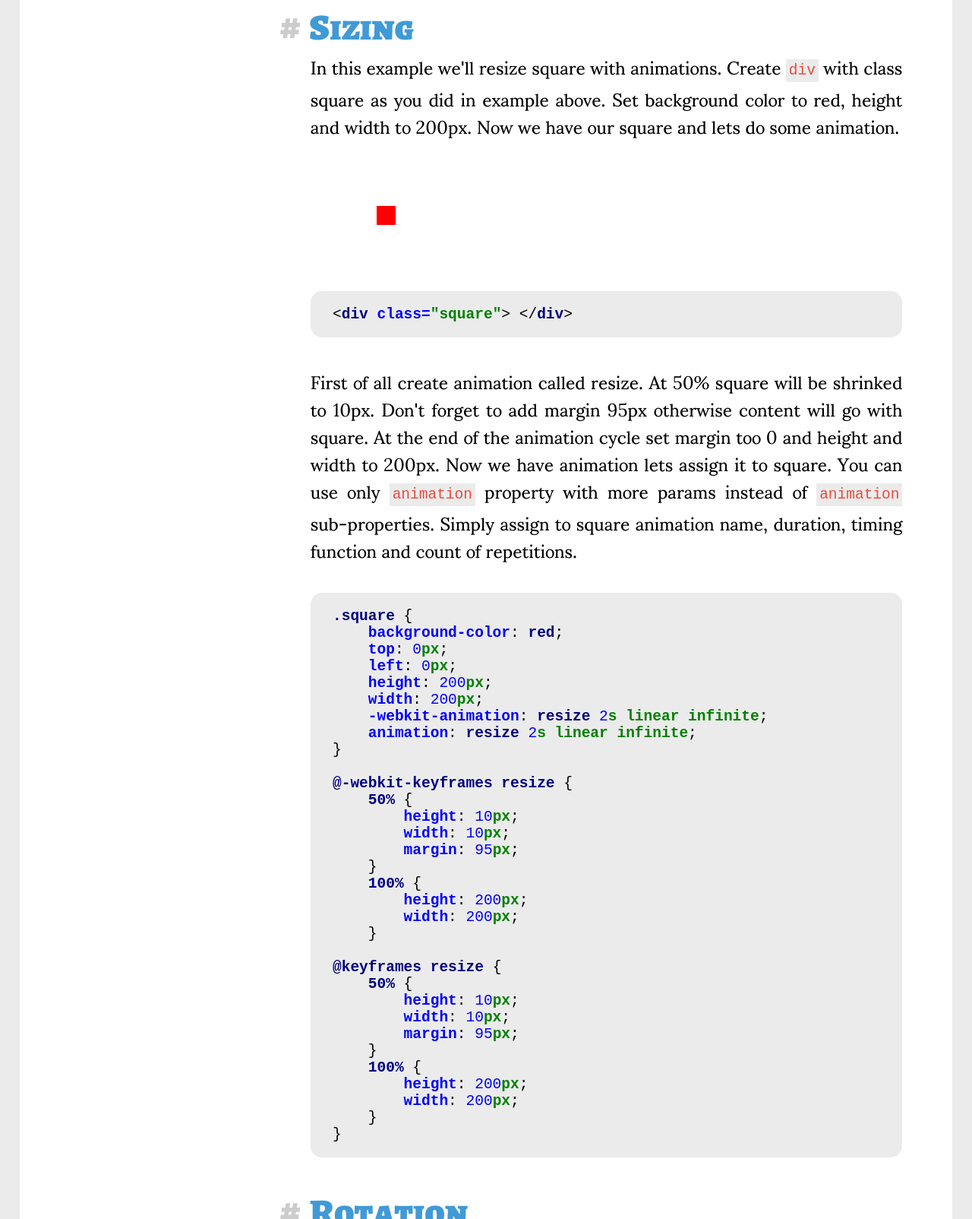
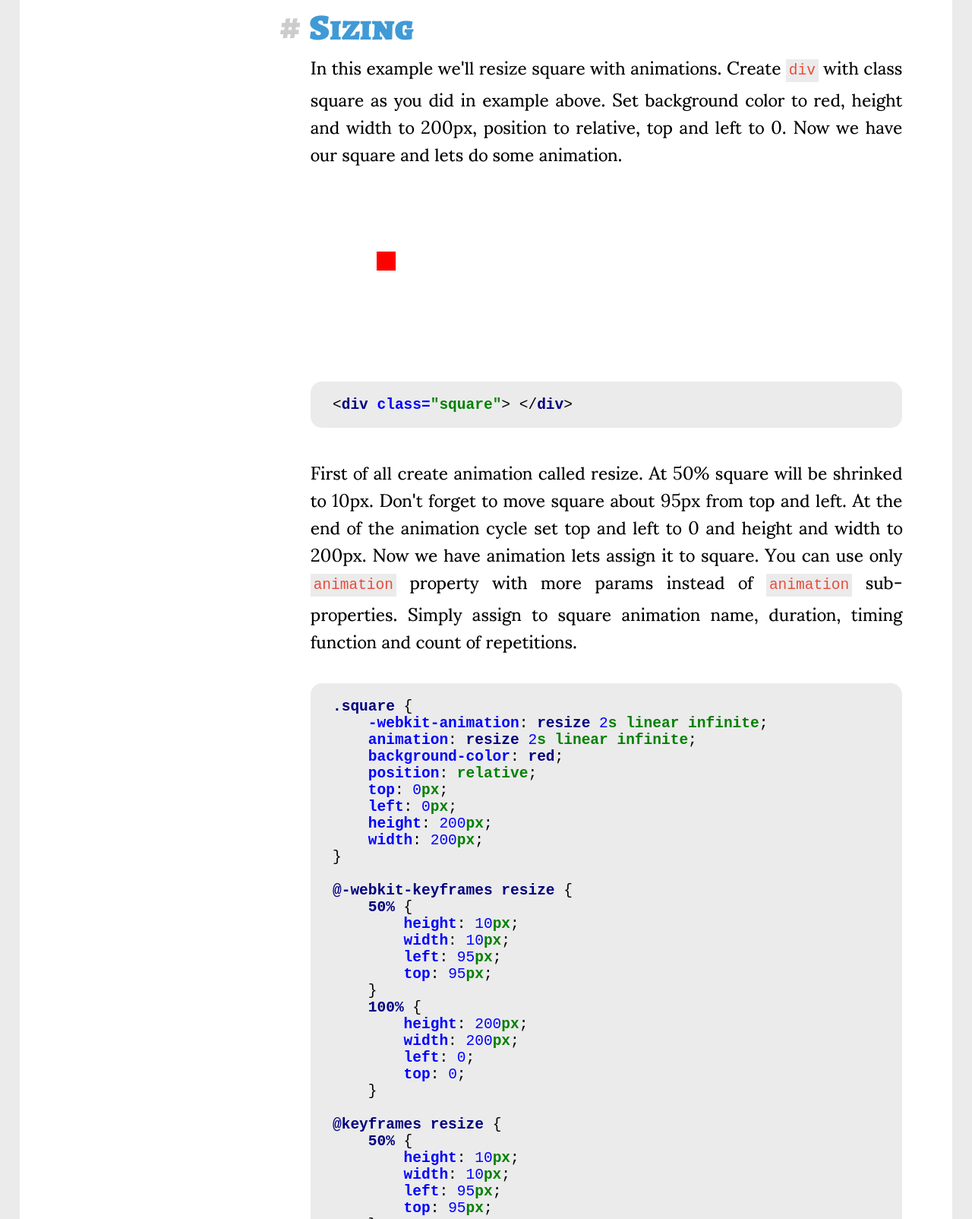
Before and after one commit to vaclavpavlicek/CSS3Tricks, a plain HTML site: page src/animations.html in a window 1280 px wide. Shown: the part 3538-5142 px from the top of the page at 76% size. Drawn offline with Linux system fonts and the light colour scheme.

Commit message:
fix bug with sizing square

```diff
--- a/src/animations.html
+++ b/src/animations.html
@@ -192,10 +192,10 @@
         <div class="text">
             <p>
                 In this example we'll resize square with animations. Create <code class="keyword">div</code> with class
-                square as you did in example above. Set background color to red, height and width to 200px. Now we have
-                our square and lets do some animation.
+                square as you did in example above. Set background color to red, height and width to 200px, position to
+                relative, top and left to 0. Now we have our square and lets do some animation.
             </p>
-            <div class="example">
+            <div class="example fixed-height">
                 <div class="square sizing-square"></div>
             </div>
             <code class="code-snippet">
@@ -204,24 +204,14 @@
                 &lt;/<span class="tag-name"><b>div</b></span>&gt;
             </code>
             <p>
-                First of all create animation called resize. At 50% square will be shrinked to 10px. Don't forget to add
-                margin 95px otherwise content will go with square. At the end of the animation cycle set margin too 0 and
+                First of all create animation called resize. At 50% square will be shrinked to 10px. Don't forget to move
+                square about 95px from top and left. At the end of the animation cycle set top and  left to 0 and
                 height and width to 200px. Now we have animation lets assign it to square. You can use only
                 <code class="keyword">animation</code> property with more params instead of <code class="keyword">animation</code> sub-properties.
                 Simply assign to square animation name, duration, timing function and count of repetitions.
             </p>
             <code class="code-snippet">
                 <span class="css-selector"><b>.square</b></span>&nbsp;{<br>
-                <span class="css-property"><b>&nbsp;&nbsp;&nbsp;&nbsp;background-color</b></span>: <span
-                    class="css-text-value"><b>red</b></span>;<br>
-                <span class="css-property"><b>&nbsp;&nbsp;&nbsp;&nbsp;top</b></span>: <span
-                    class="css-number-value">0</span><span class="css-unit"><b>px</b></span>;<br>
-                <span class="css-property"><b>&nbsp;&nbsp;&nbsp;&nbsp;left</b></span>: <span
-                    class="css-number-value">0</span><span class="css-unit"><b>px</b></span>;<br>
-                <span class="css-property"><b>&nbsp;&nbsp;&nbsp;&nbsp;height</b></span>: <span
-                    class="css-number-value">200</span><span class="css-unit"><b>px</b></span>;<br>
-                <span class="css-property"><b>&nbsp;&nbsp;&nbsp;&nbsp;width</b></span>: <span
-                    class="css-number-value">200</span><span class="css-unit"><b>px</b></span>;<br>
                 <span class="css-property"><b>&nbsp;&nbsp;&nbsp;&nbsp;-webkit-animation</b></span>: <span
                     class="css-text-value"><b>resize</b></span> <span
                     class="css-number-value">2</span><span class="css-unit"><b>s</b></span> <span
@@ -232,6 +222,18 @@
                     class="css-number-value">2</span><span class="css-unit"><b>s</b></span> <span
                     class="css-unit"><b>linear</b></span> <span
                     class="css-unit"><b>infinite</b></span>;<br>
+                <span class="css-property"><b>&nbsp;&nbsp;&nbsp;&nbsp;background-color</b></span>: <span
+                    class="css-text-value"><b>red</b></span>;<br>
+                <span class="css-property"><b>&nbsp;&nbsp;&nbsp;&nbsp;position</b></span>: <span
+                    class="css-unit"><b>relative</b></span>;<br>
+                <span class="css-property"><b>&nbsp;&nbsp;&nbsp;&nbsp;top</b></span>: <span
+                    class="css-number-value">0</span><span class="css-unit"><b>px</b></span>;<br>
+                <span class="css-property"><b>&nbsp;&nbsp;&nbsp;&nbsp;left</b></span>: <span
+                    class="css-number-value">0</span><span class="css-unit"><b>px</b></span>;<br>
+                <span class="css-property"><b>&nbsp;&nbsp;&nbsp;&nbsp;height</b></span>: <span
+                    class="css-number-value">200</span><span class="css-unit"><b>px</b></span>;<br>
+                <span class="css-property"><b>&nbsp;&nbsp;&nbsp;&nbsp;width</b></span>: <span
+                    class="css-number-value">200</span><span class="css-unit"><b>px</b></span>;<br>
                 }<br>
                 <br><span class="css-selector"><b>@-webkit-keyframes</b></span>&nbsp;<span class="css-selector"><b>resize</b></span>&nbsp;{<br>
                 <span class="css-selector"><b>&nbsp;&nbsp;&nbsp;&nbsp;50%</b></span>&nbsp;{<br>
@@ -239,7 +241,9 @@
                     class="css-number-value">10</span><span class="css-unit"><b>px</b></span>;<br>
                 <span class="css-property"><b>&nbsp;&nbsp;&nbsp;&nbsp;&nbsp;&nbsp;&nbsp;&nbsp;width</b></span>: <span
                     class="css-number-value">10</span><span class="css-unit"><b>px</b></span>;<br>
-                <span class="css-property"><b>&nbsp;&nbsp;&nbsp;&nbsp;&nbsp;&nbsp;&nbsp;&nbsp;margin</b></span>: <span
+                <span class="css-property"><b>&nbsp;&nbsp;&nbsp;&nbsp;&nbsp;&nbsp;&nbsp;&nbsp;left</b></span>: <span
+                    class="css-number-value">95</span><span class="css-unit"><b>px</b></span>;<br>
+                <span class="css-property"><b>&nbsp;&nbsp;&nbsp;&nbsp;&nbsp;&nbsp;&nbsp;&nbsp;top</b></span>: <span
                     class="css-number-value">95</span><span class="css-unit"><b>px</b></span>;<br>
                 &nbsp;&nbsp;&nbsp;&nbsp;}<br>
                 <span class="css-selector"><b>&nbsp;&nbsp;&nbsp;&nbsp;100%</b></span>&nbsp;{<br>
@@ -247,13 +251,19 @@
                     class="css-number-value">200</span><span class="css-unit"><b>px</b></span>;<br>
                 <span class="css-property"><b>&nbsp;&nbsp;&nbsp;&nbsp;&nbsp;&nbsp;&nbsp;&nbsp;width</b></span>: <span
                     class="css-number-value">200</span><span class="css-unit"><b>px</b></span>;<br>
+                <span class="css-property"><b>&nbsp;&nbsp;&nbsp;&nbsp;&nbsp;&nbsp;&nbsp;&nbsp;left</b></span>: <span
+                    class="css-number-value">0</span>;<br>
+                <span class="css-property"><b>&nbsp;&nbsp;&nbsp;&nbsp;&nbsp;&nbsp;&nbsp;&nbsp;top</b></span>: <span
+                    class="css-number-value">0</span>;<br>
                 &nbsp;&nbsp;&nbsp;&nbsp;}<br><br><span class="css-selector"><b>@keyframes</b></span>&nbsp;<span class="css-selector"><b>resize</b></span>&nbsp;{<br>
                 <span class="css-selector"><b>&nbsp;&nbsp;&nbsp;&nbsp;50%</b></span>&nbsp;{<br>
                 <span class="css-property"><b>&nbsp;&nbsp;&nbsp;&nbsp;&nbsp;&nbsp;&nbsp;&nbsp;height</b></span>: <span
                     class="css-number-value">10</span><span class="css-unit"><b>px</b></span>;<br>
                 <span class="css-property"><b>&nbsp;&nbsp;&nbsp;&nbsp;&nbsp;&nbsp;&nbsp;&nbsp;width</b></span>: <span
                     class="css-number-value">10</span><span class="css-unit"><b>px</b></span>;<br>
-                <span class="css-property"><b>&nbsp;&nbsp;&nbsp;&nbsp;&nbsp;&nbsp;&nbsp;&nbsp;margin</b></span>: <span
+                <span class="css-property"><b>&nbsp;&nbsp;&nbsp;&nbsp;&nbsp;&nbsp;&nbsp;&nbsp;left</b></span>: <span
+                    class="css-number-value">95</span><span class="css-unit"><b>px</b></span>;<br>
+                <span class="css-property"><b>&nbsp;&nbsp;&nbsp;&nbsp;&nbsp;&nbsp;&nbsp;&nbsp;top</b></span>: <span
                     class="css-number-value">95</span><span class="css-unit"><b>px</b></span>;<br>
                 &nbsp;&nbsp;&nbsp;&nbsp;}<br>
                 <span class="css-selector"><b>&nbsp;&nbsp;&nbsp;&nbsp;100%</b></span>&nbsp;{<br>
@@ -261,6 +271,10 @@
                     class="css-number-value">200</span><span class="css-unit"><b>px</b></span>;<br>
                 <span class="css-property"><b>&nbsp;&nbsp;&nbsp;&nbsp;&nbsp;&nbsp;&nbsp;&nbsp;width</b></span>: <span
                     class="css-number-value">200</span><span class="css-unit"><b>px</b></span>;<br>
+                <span class="css-property"><b>&nbsp;&nbsp;&nbsp;&nbsp;&nbsp;&nbsp;&nbsp;&nbsp;left</b></span>: <span
+                    class="css-number-value">0</span>;<br>
+                <span class="css-property"><b>&nbsp;&nbsp;&nbsp;&nbsp;&nbsp;&nbsp;&nbsp;&nbsp;top</b></span>: <span
+                    class="css-number-value">0</span>;<br>
                 &nbsp;&nbsp;&nbsp;&nbsp;}<br>
                 }
             </code>
--- a/src/styles/examples.css
+++ b/src/styles/examples.css
@@ -197,6 +197,9 @@
 .example .sizing-square {
     animation: resize 2s linear infinite;
     -webkit-animation: resize 2s linear infinite;
+    position: relative;
+    left: 0;
+    top: 0;
 }
 
 .example .square {
@@ -215,6 +218,10 @@
 
 .example .text-shadow-blur {
     text-shadow: 3px 3px 6px red;
+}
+
+.fixed-height {
+    height: 220px;
 }
 
 @-webkit-keyframes red-to-yellow {
@@ -294,12 +301,15 @@
     50% {
         height: 10px;
         width: 10px;
-        margin: 95px;
+        left: 95px;
+        top: 95px;
     }
     100% {
         height: 200px;
         width: 200px;
-        margin: 0;
+        margin-left: 0;
+        left: 0;
+        top: 0;
     }
 }
 
```
